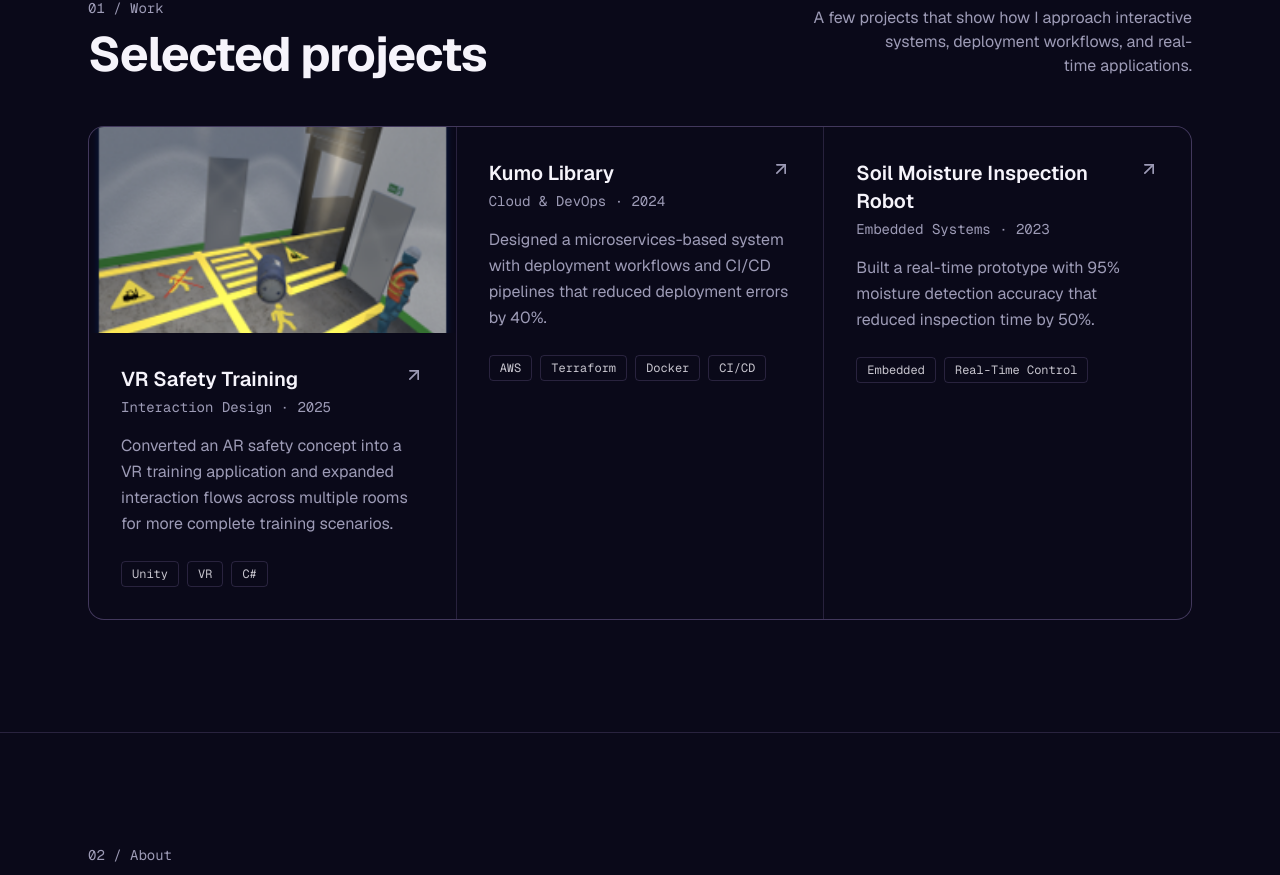
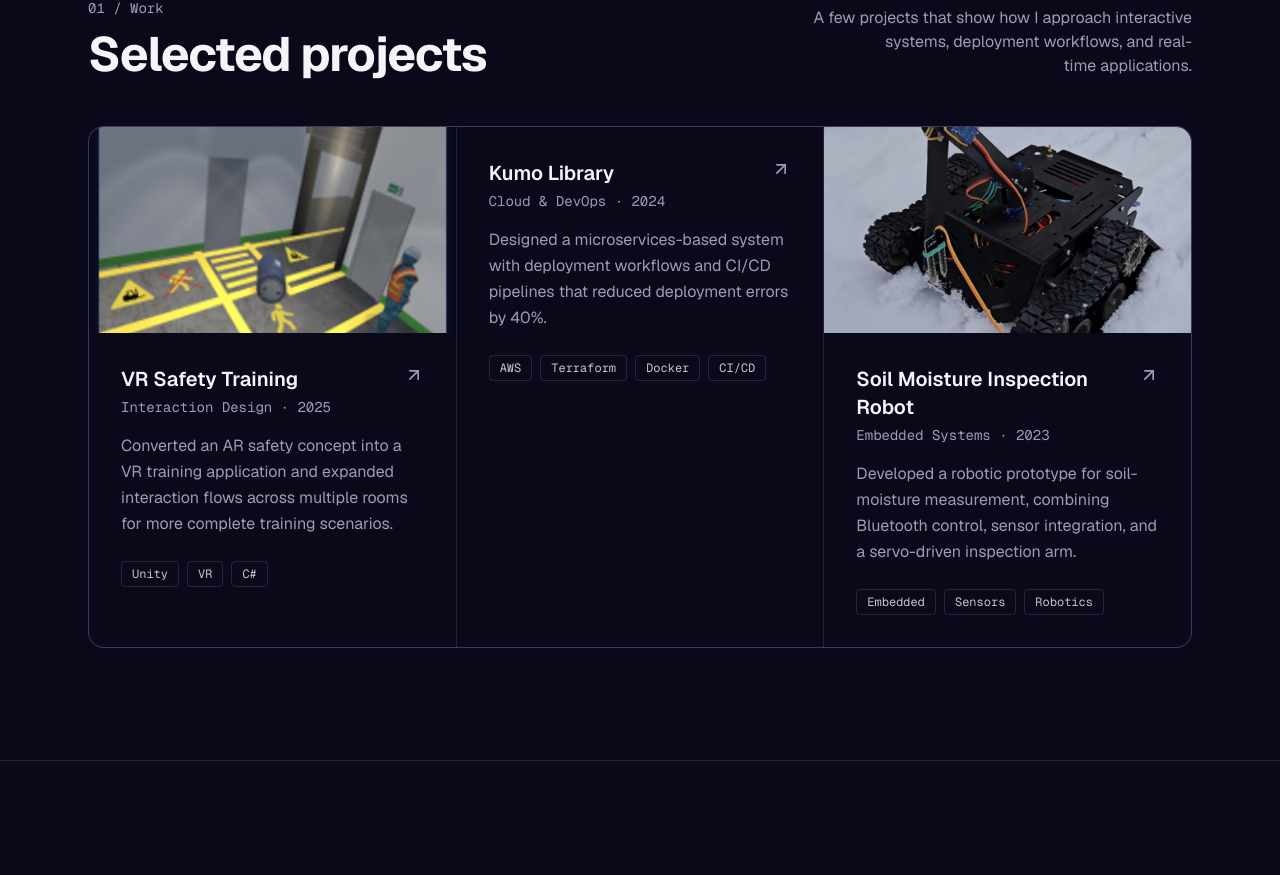
Before and after one commit to Rabiya25/rabiya-portfolio, a Next.js app: page / in a window 1280 px wide. Shown: the part 1074-1949 px from the top of the page. Built offline with nearby package versions, Linux system fonts and the light colour scheme.

Commit message:
Revise Soil Moisture Inspection Robot project details
Updated project details for the Soil Moisture Inspection Robot, enhancing the description and tags while adding an image.

```diff
--- a/components/work-section.tsx
+++ b/components/work-section.tsx
@@ -22,8 +22,9 @@ const PROJECTS = [
     title: 'Soil Moisture Inspection Robot',
     meta: 'Embedded Systems · 2023',
     description:
-      'Built a real-time prototype with 95% moisture detection accuracy that reduced inspection time by 50%.',
-    tags: ['Embedded', 'Real-Time Control'],
+      'Developed a robotic prototype for soil-moisture measurement, combining Bluetooth control, sensor integration, and a servo-driven inspection arm.',
+    tags: ['Embedded', 'Sensors', 'Robotics'],
+    image: '/projects/soil-robot-showcase.png',
   },
 ]
 
@@ -64,6 +65,7 @@ export function WorkSection() {
               className="group flex flex-col bg-background transition-colors hover:bg-card"
             >
 
+              {/* Project image */}
               {project.image && (
                 <div className="relative aspect-video w-full overflow-hidden">
                   <Image
@@ -75,6 +77,7 @@ export function WorkSection() {
                 </div>
               )}
 
+              {/* Project content */}
               <div className="flex flex-1 flex-col p-8">
 
                 <div className="flex items-start justify-between gap-4">
@@ -98,7 +101,6 @@ export function WorkSection() {
                 </p>
 
                 <ul className="mt-6 flex flex-wrap gap-2">
-
                   {project.tags.map((tag) => (
                     <li
                       key={tag}
@@ -107,7 +109,6 @@ export function WorkSection() {
                       {tag}
                     </li>
                   ))}
-
                 </ul>
 
               </div>
```
